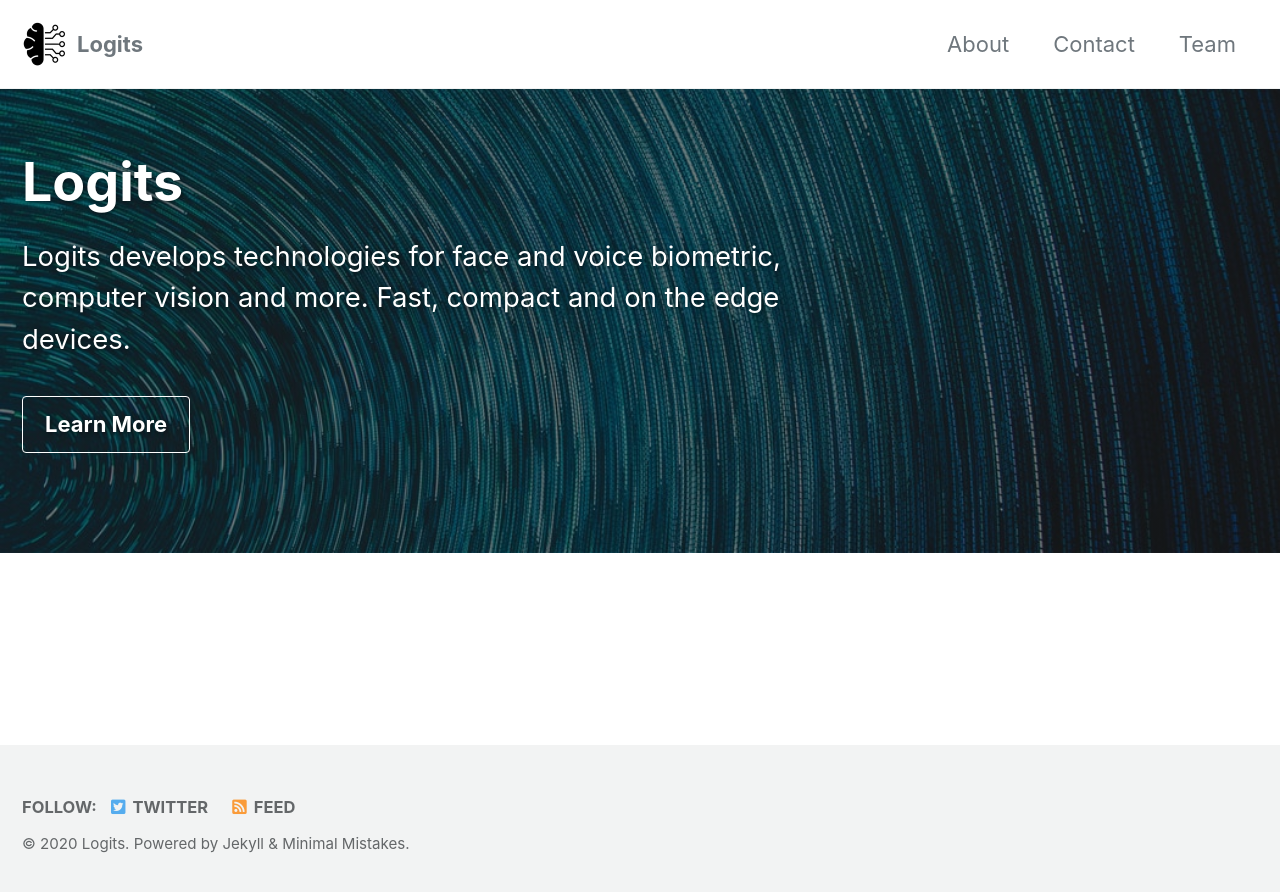
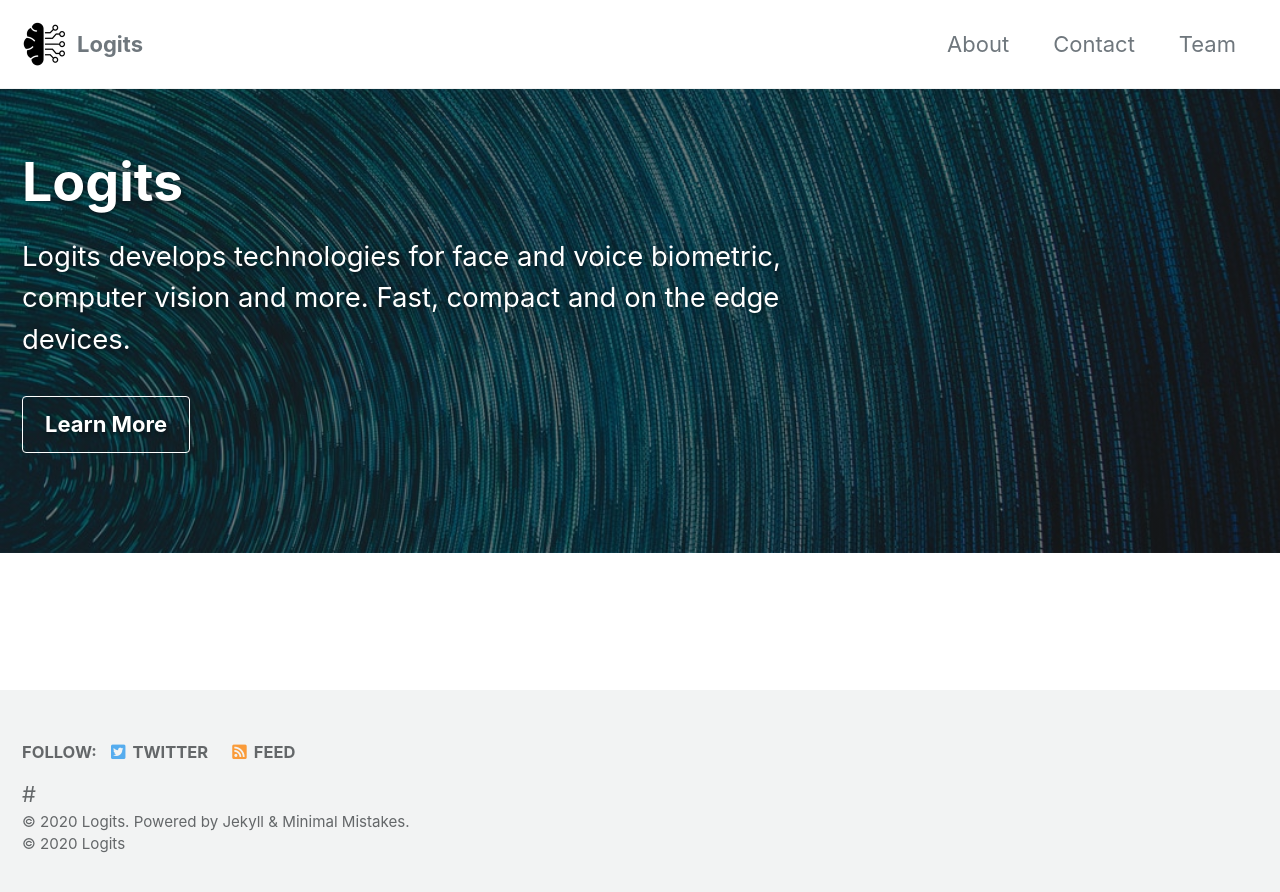
Before and after one commit to milinddeore/logits-website, a Jekyll site: the page built from index.html, in a window 1280 px wide. Shown: the top 892 px of the page. Built offline with Jekyll 4.4.1, drawn with Linux system fonts in a browser that asks for light colours; cached includes are drawn as plain includes; the list of posts is cut into pages by our own code.

Commit message:
Update footer.html

```diff
--- a/_includes/footer.html
+++ b/_includes/footer.html
@@ -16,4 +16,5 @@
   </ul>
 </div>
 
-<div class="page__footer-copyright">&copy; {{ site.time | date: '%Y' }} {{ site.name | default: site.title }}. {{ site.data.ui-text[site.locale].powered_by | default: "Powered by" }} <a href="https://jekyllrb.com" rel="nofollow">Jekyll</a> &amp; <a href="https://mademistakes.com/work/minimal-mistakes-jekyll-theme/" rel="nofollow">Minimal Mistakes</a>.</div>
+#<div class="page__footer-copyright">&copy; {{ site.time | date: '%Y' }} {{ site.name | default: site.title }}. {{ site.data.ui-text[site.locale].powered_by | default: "Powered by" }} <a href="https://jekyllrb.com" rel="nofollow">Jekyll</a> &amp; <a href="https://mademistakes.com/work/minimal-mistakes-jekyll-theme/" rel="nofollow">Minimal Mistakes</a>.</div>
+<div class="page__footer-copyright">&copy; {{ site.time | date: '%Y' }} {{ site.name | default: site.title }}
```
